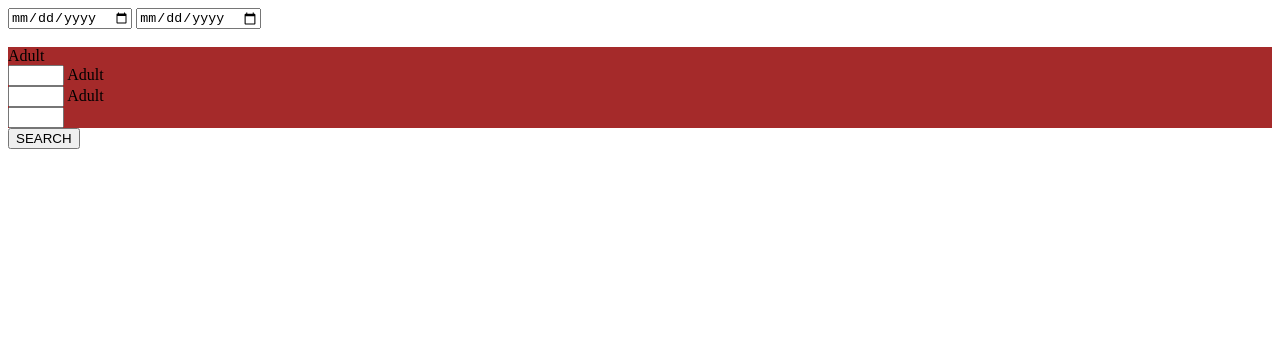
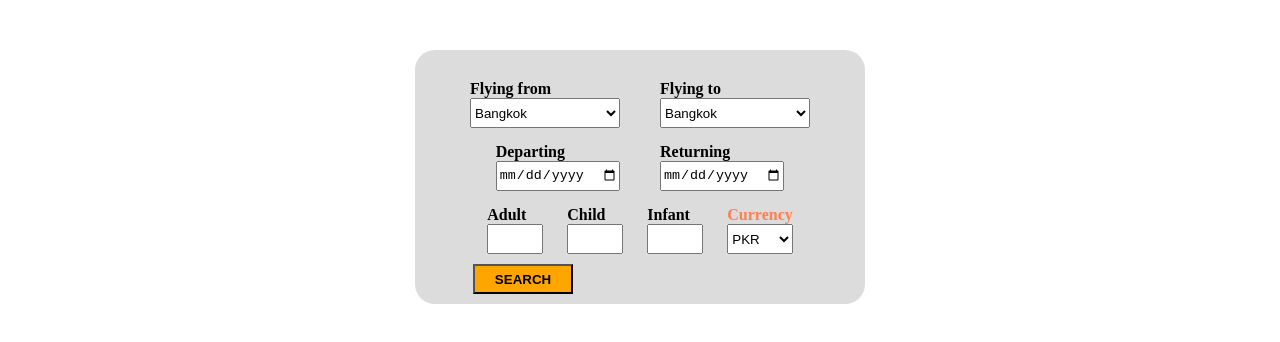
Before and after one commit to JaruBall/Homework_Codecamp_8, a plain HTML site: page 1.HTML/Homework2/booking.html in a window 1280 px wide. Drawn offline with Linux system fonts and the light colour scheme.

Commit message:
update html homework

```diff
--- a/1.HTML/Homework2/booking.html
+++ b/1.HTML/Homework2/booking.html
@@ -7,32 +7,122 @@
     <title>Booking</title>
 </head>
 <style>
-   .lastmenu{
-       display: block;
-       background-color: brown;
+    *{
+        box-sizing: border-box;
+    }
+   .box{
+        display: block;
+        background-color: gainsboro;
+        width: 450px;
+        border-radius: 20px;
+        margin: 50px auto;
+        padding: 10px ;
+
    }
+   .flexbox1{
+       display: flex;
+       box-sizing: border-box;
+       justify-content: center;
+   }
+   .flexbox2{
+       display: inline-block;
+       box-sizing: border-box;
+       width: 100%;
+       text-align: center;
+   }
+   .item{
+       display: inline-block;
+       box-sizing: content-box;
+       width: 150px;
+       margin: 20px 20px 5px 20px;
+   }
+   .item1{
+       display: inline-block;
+       box-sizing: content-box;
+       text-align: start;
+       margin: 10px 20px 5px 20px;
+   }
+
+   .item2{
+       display: inline-block;
+       box-sizing: content-box;
+       text-align: start;
+       margin: 10px;
+   }
+   label{
+       font-weight: bold;
+   }
+   select {
+            display: block;
+            width: 100%;
+            height: 30px;
+        }
+    input {
+        display: block;
+        width: 100%;
+        height: 30px;
+    }
 </style>
 <body>
-    <form>
-            <div>
+    <form class="box">
+        <div class="flexbox1">
+            <div class="item">
+                <label for="from">Flying from</label><br>
+                <select name="from" id="from">
+                    <option value="Bangkok">Bangkok</option>
+                    <option value="Hua Hin">Hua Hin</option>
+                    <option value="Khon Kaen">Khon Kaen</option>
+                    <option value="Chiang Mai">Chiang Mai</option>
+                </select>
+            </div>
+            <div class="item">
+                <label for="to">Flying to</label><br>
+                <select name="to" id="to">
+                    <option value="Bangkok">Bangkok</option>
+                    <option value="Hua Hin">Hua Hin</option>
+                    <option value="Khon Kaen">Khon Kaen</option>
+                    <option value="Chiang Mai">Chiang Mai</option>
+                </select>
+            </div>
+        </div>
+        <div class="flexbox1">
+            <div class="item1">
+                <label for="Departing">Departing</label><br>
                 <input type="date">
-                <input type="date"><br><br>
             </div>
-            <div class="lastmenu">
-
+            <div class="item1">
+                <label for="Returning">Returning</label><br>
+                <input type="date">
+            </div>
+        </div>
+        <div class="flexbox2">
+            <div class="item2">
                 <label for="adult">Adult</label><br>
                 <input type="number" min="1" max="10">
+            </div>
+            <div class="item2">
+                <label for="Child">Child</label><br>
+                <input type="number" min="1" max="10">
+            </div>
+            <div class="item2">
+                <label for="Infant">Infant</label><br>
+                <input type="number" min="1" max="10">
+            </div>
+            <div class="item2">
+                <label for="currency" style="color: coral;">Currency</label><br>
+                <select name="currency" id="currency">
+                    <option value="PKR">PKR</option>
+                    <option value="CNY">CNY</option>
+                    <option value="EUR">EUR</option>
+                    <option value="THB">THB</option>
+                    <option value="USD">USD</option>
+                </select>
+            </div>
+        </div>
+        <div style="width: 100px; height: 30px; margin-left: 48px;">
+            <input type="submit" value="SEARCH" style="height: 30px; background-color: orange; font-weight: bold;">
+        </div>
+    </form>
 
-                <label for="adult">Adult</label><br>
-                <input type="number" name="adult" id="adult" min="1" max="10">
-
-                <label for="adult">Adult</label><br>
-                <input type="number" name="adult" id="adult" min="1" max="10">
-
-            </div>
-
-
-    </form>
-    <input type="submit" value="SEARCH">
 </body>
 </html>
```
Also changed, not shown: 1.HTML/Homework2/test.html (deleted, +0 -120 lines), 1 other file.
